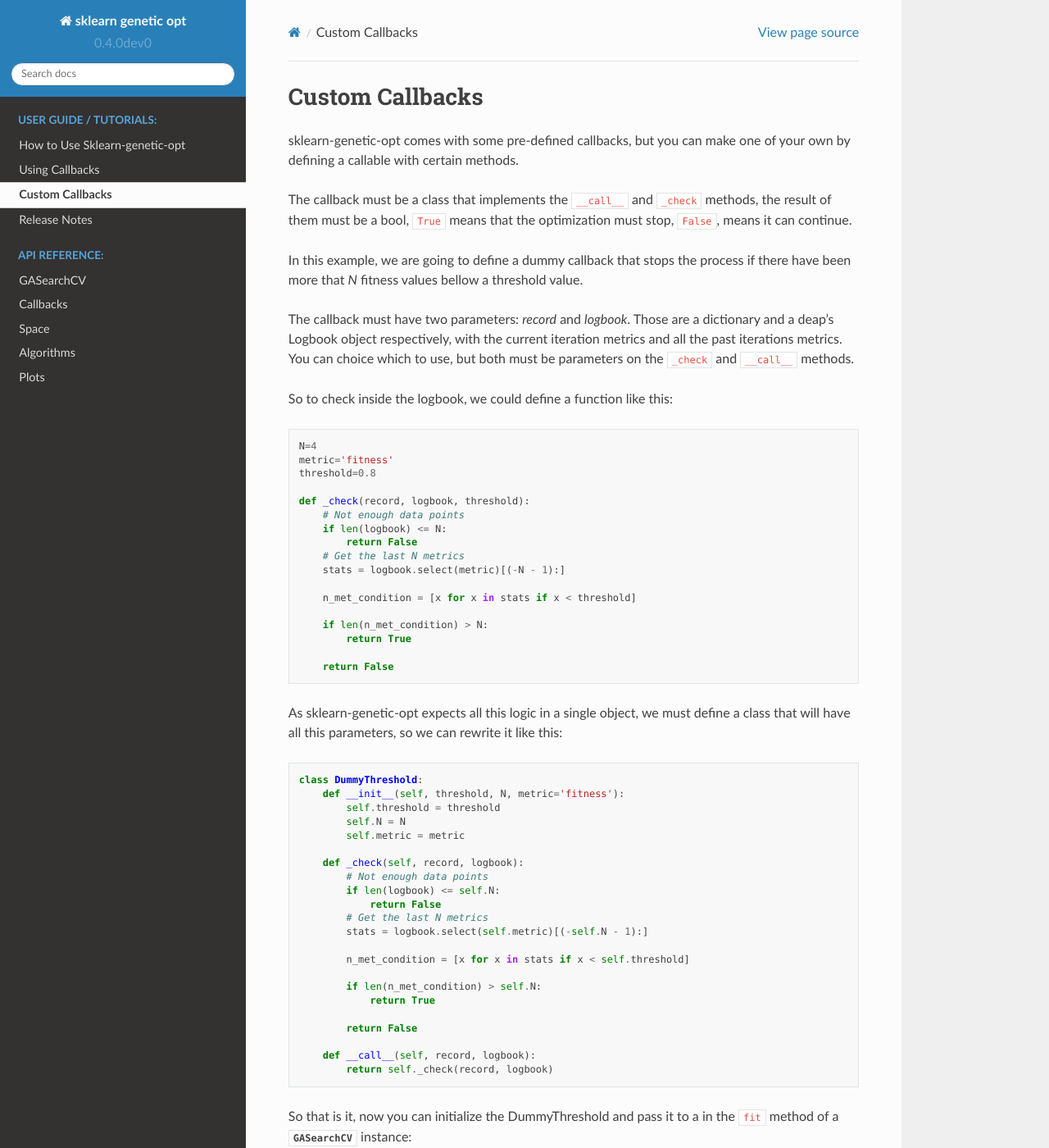
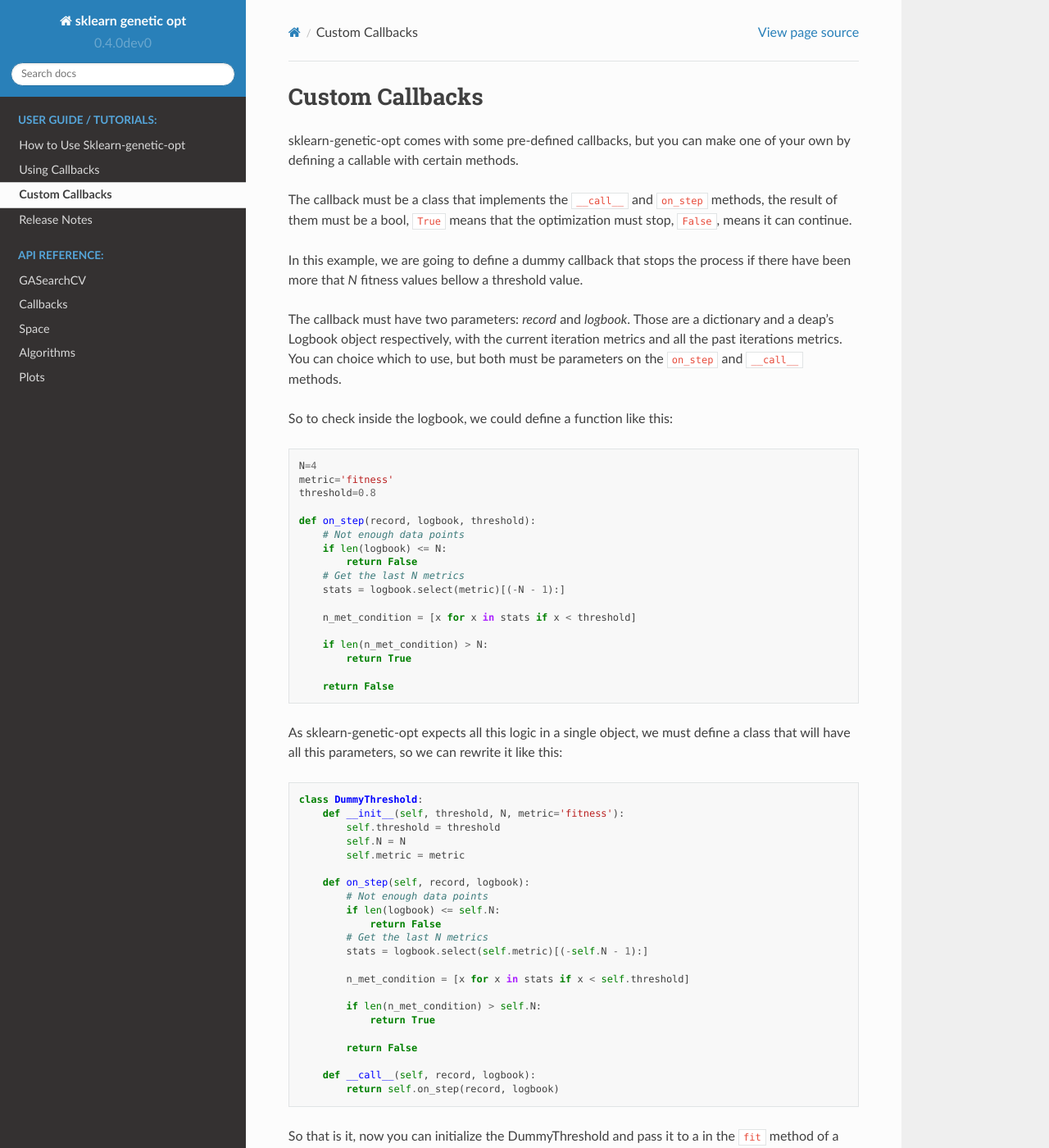
Before and after one commit to rodrigo-arenas/Sklearn-genetic-opt, a Sphinx documentation site: the page built from docs/tutorials/custom_callback.rst, in a window 1280 px wide and 1400 px high. Shown: the whole window at 82% size. Built offline with Sphinx 7.4.7 and the Read the Docs theme 2.0.0, drawn with Linux system fonts in a browser that asks for light colours.

Commit message:
renamed callbacks ._check() to on_step()

```diff
--- a/docs/tutorials/custom_callback.rst
+++ b/docs/tutorials/custom_callback.rst
@@ -6,7 +6,7 @@ but you can make one of your own by defining a callable with
 certain methods.
 
 The callback must be a class that implements the ``__call__`` and
-``_check`` methods, the result of them must be a bool, ``True`` means
+``on_step`` methods, the result of them must be a bool, ``True`` means
 that the optimization must stop, ``False``, means it can continue.
 
 In this example, we are going to define a dummy callback that
@@ -17,7 +17,7 @@ The callback must have two parameters: `record` and `logbook`.
 Those are a dictionary and a deap's Logbook object respectively,
 with the current iteration metrics and all the past iterations metrics.
 You can choice which to use, but both must be parameters
-on the ``_check`` and ``__call__`` methods.
+on the ``on_step`` and ``__call__`` methods.
 
 So to check inside the logbook, we could define a function like this:
 
@@ -27,7 +27,7 @@ So to check inside the logbook, we could define a function like this:
     metric='fitness'
     threshold=0.8
 
-    def _check(record, logbook, threshold):
+    def on_step(record, logbook, threshold):
         # Not enough data points
         if len(logbook) <= N:
             return False
@@ -53,7 +53,7 @@ that will have all this parameters, so we can rewrite it like this:
            self.N = N
            self.metric = metric
 
-       def _check(self, record, logbook):
+       def on_step(self, record, logbook):
            # Not enough data points
            if len(logbook) <= self.N:
                return False
@@ -68,7 +68,7 @@ that will have all this parameters, so we can rewrite it like this:
            return False
 
        def __call__(self, record, logbook):
-           return self._check(record, logbook)
+           return self.on_step(record, logbook)
 
 
 So that is it, now you can initialize the DummyThreshold
```
Also changed, not shown: 2 other files.
